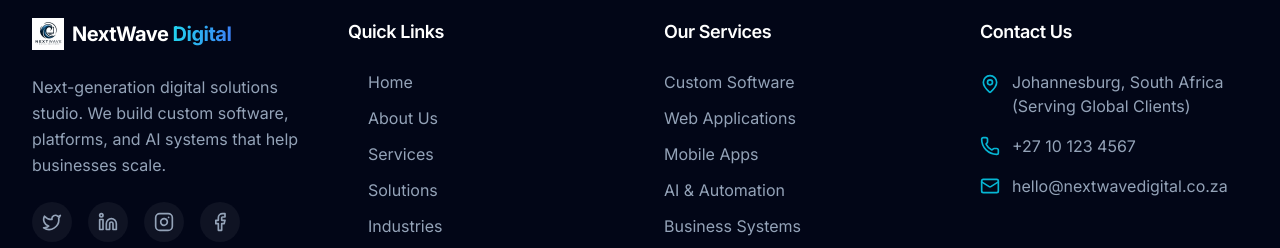
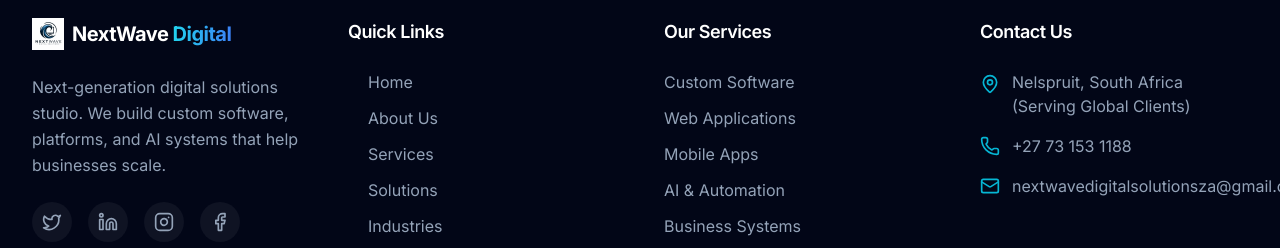
Before and after one commit to mistreatedbee/NextWave-Digital-, a React (Vite) app: page /admin/login in a window 1280 px wide. Shown: the part 847-1095 px from the top of the page. Built offline with nearby package versions, Linux system fonts and the light colour scheme; no server answers.

Commit message:
Update Footer.tsx

```diff
--- a/src/components/Footer.tsx
+++ b/src/components/Footer.tsx
@@ -119,18 +119,18 @@
               <li className="flex items-start gap-3 text-slate-400">
                 <MapPin className="w-5 h-5 text-cyan-500 shrink-0 mt-1" />
                 <span>
-                  Johannesburg, South Africa
+                  Nelspruit, South Africa
                   <br />
                   (Serving Global Clients)
                 </span>
               </li>
               <li className="flex items-center gap-3 text-slate-400">
                 <Phone className="w-5 h-5 text-cyan-500 shrink-0" />
-                <span>+27 10 123 4567</span>
+                <span>+27 73 153 1188</span>
               </li>
               <li className="flex items-center gap-3 text-slate-400">
                 <Mail className="w-5 h-5 text-cyan-500 shrink-0" />
-                <span>hello@nextwavedigital.co.za</span>
+                <span>nextwavedigitalsolutionsza@gmail.com</span>
               </li>
             </ul>
           </div>
```
